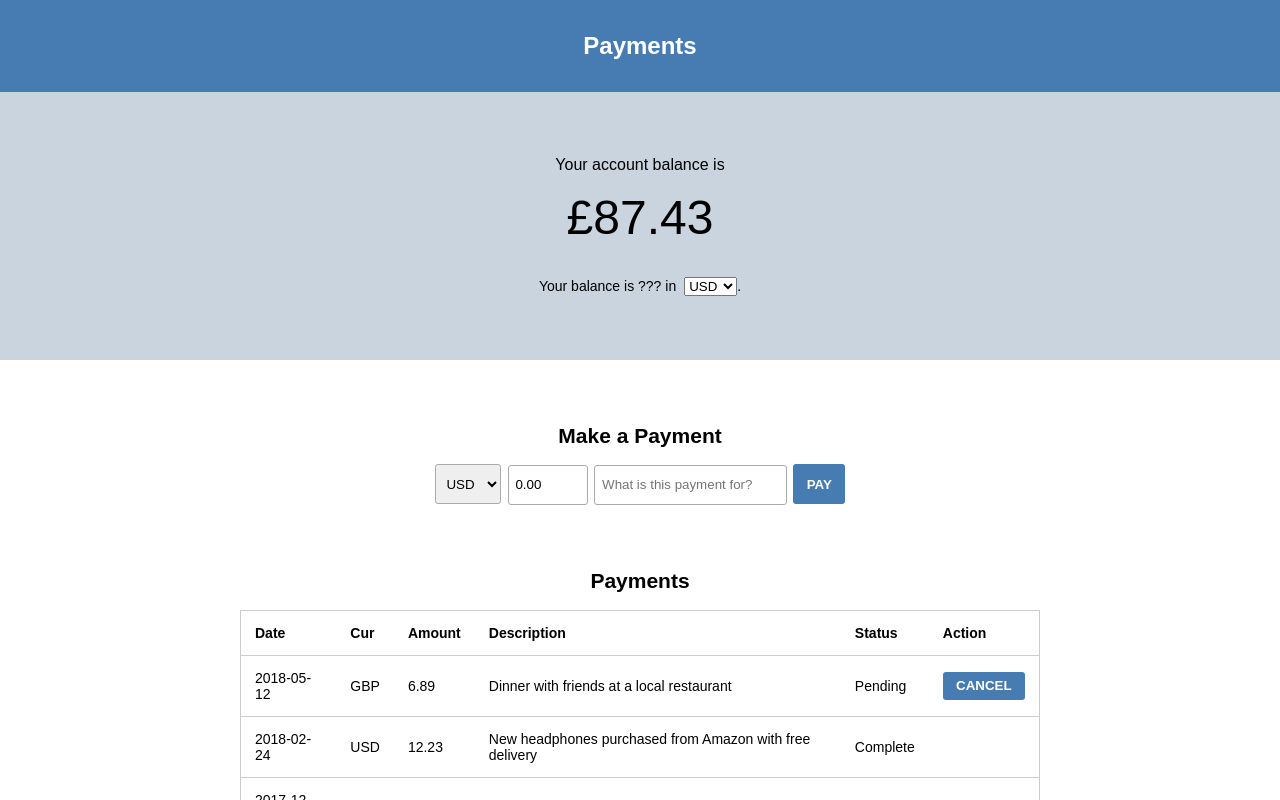
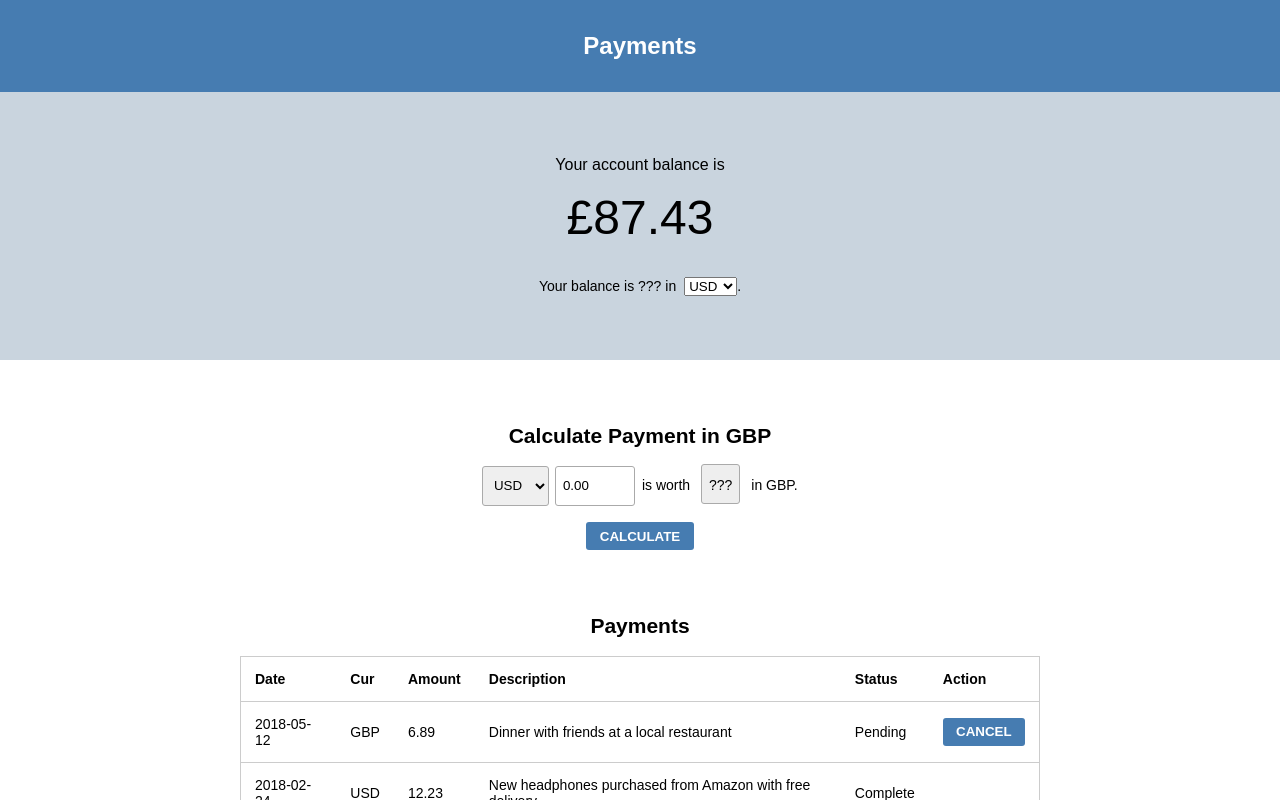
Before and after one commit to CodeYourFuture/CYF-Group-Projects, a React (Create React App) app: page / in a window 1280 px wide. Shown: the top 800 px of the page. Built offline with nearby package versions, Linux system fonts and the light colour scheme.

Commit message:
Replace make payment with calculate payment.
This commit separates the tasks into three distinct parts. Working on the
same piece of state is a stretch goal.

```diff
--- a/src/App.js
+++ b/src/App.js
@@ -1,6 +1,6 @@
 import React, { Component } from 'react';
 import Balance from './components/Balance';
-import MakePayment from './components/MakePayment';
+import CalcPayment from './components/CalcPayment';
 import Payments from './components/Payments';
 import currencies from './data/currencies';
 import './App.css';
@@ -21,7 +21,7 @@ class App extends Component {
           <h1 className="App-title">Payments</h1>
         </header>
         <Balance total={this.state.balance} currencies={this.state.currencies} />
-        <MakePayment currencies={this.state.currencies} />
+        <CalcPayment currencies={this.state.currencies} />
         <h2>Payments</h2>
         <Payments />
       </div>
--- /dev/null
+++ b/src/components/CalcPayment.css
@@ -0,0 +1,40 @@
+.CalcPayment {
+	margin: 4rem auto;
+}
+
+.CalcPayment-label {
+	margin-bottom: 1rem;
+}
+
+.CalcPayment-control select,
+.CalcPayment-control input {
+	margin-right: 0.5em;
+	padding: 0 0.5em;
+	height: 2.5rem;
+	line-height: 2.5rem;
+	border: 1px solid #aaa;
+	border-radius: 3px;
+}
+
+.CalcPayment-amount {
+	max-width: 6em;
+}
+
+.CalcPayment-description {
+	max-width: 20em;
+}
+
+.CalcPayment-result {
+	display: inline-block;
+	margin: 0 0.5em;
+	padding: 0 0.5em;
+	height: 2.5rem;
+	line-height: 2.5rem;
+	border: 1px solid #aaa;
+	border-radius: 3px;
+	background: #eee;
+}
+
+.CalcPayment-calculate {
+	margin-top: 1rem;
+}
--- a/src/components/MakePayment.js
+++ b/src/components/CalcPayment.js
@@ -1,6 +1,6 @@
 import React, { Component } from 'react';
 import Button from './Button';
-import './MakePayment.css';
+import './CalcPayment.css';
 
 class Payment extends Component {
   constructor() {
@@ -20,15 +20,17 @@ class Payment extends Component {
 
 	render() {
 		return (
-			<div className="MakePayment">
-				<h2 className="MakePayment-label">Make a Payment</h2>
-				<div className="MakePayment-control">
+			<div className="CalcPayment">
+				<h2 className="CalcPayment-label">Calculate Payment in GBP</h2>
+				<div className="CalcPayment-control">
 					<select onChange={this.selectCurrency} defaultValue={this.state.selectedCurrency}>
 						{this.props.currencies.map((currency, index) => <option key={index}>{currency}</option>)}
 					</select>
-          <input className="MakePayment-amount" type="text" defaultValue="0.00" />
-					<input className="MakePayment-description" type="text" placeholder="What is this payment for?" />
-					<Button>Pay</Button>
+          <input className="CalcPayment-amount" type="text" defaultValue="0.00" />
+          is worth <span className="CalcPayment-result">???</span> in GBP.
+          <div className="CalcPayment-calculate">
+            <Button>Calculate</Button>
+          </div>
 				</div>
 			</div>
 		)
--- a/src/components/MakePayment.css
+++ /dev/null
@@ -1,29 +0,0 @@
-.MakePayment {
-	margin: 4rem auto;
-}
-
-.MakePayment-label {
-	margin-bottom: 1rem;
-}
-
-.MakePayment-control select,
-.MakePayment-control input {
-	margin-right: 0.5em;
-	padding: 0 0.5em;
-	height: 2.5rem;
-	line-height: 2.5rem;
-	border: 1px solid #aaa;
-	border-radius: 3px;
-}
-
-.MakePayment-amount {
-	max-width: 6em;
-}
-
-.MakePayment-description {
-	max-width: 20em;
-}
-
-.MakePayment .Button {
-	height: 2.5rem;
-}
```
Also changed, not shown: 1 other file (tests, documents, lock files or other folders).
